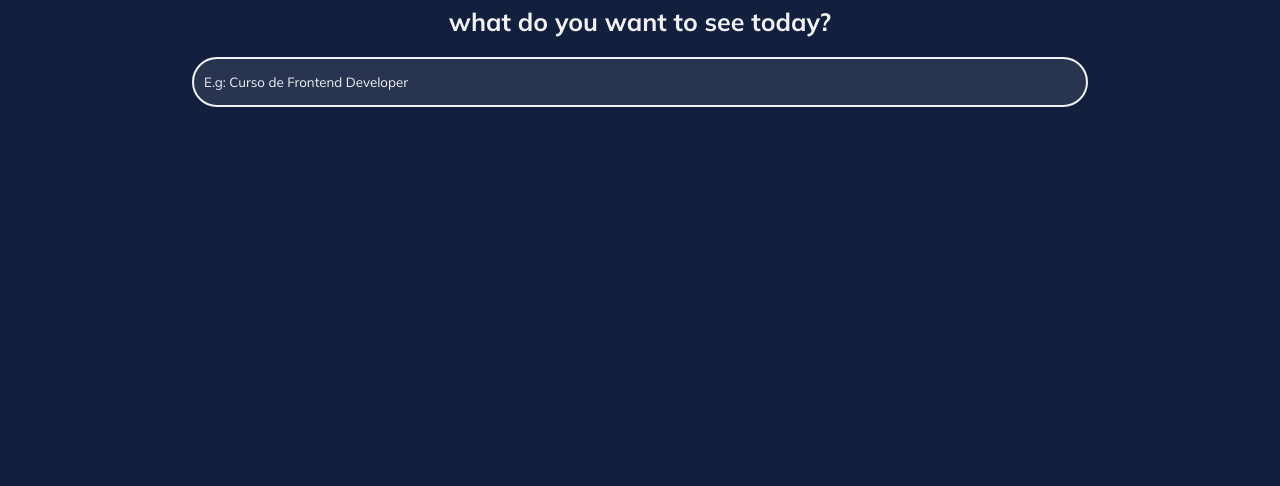
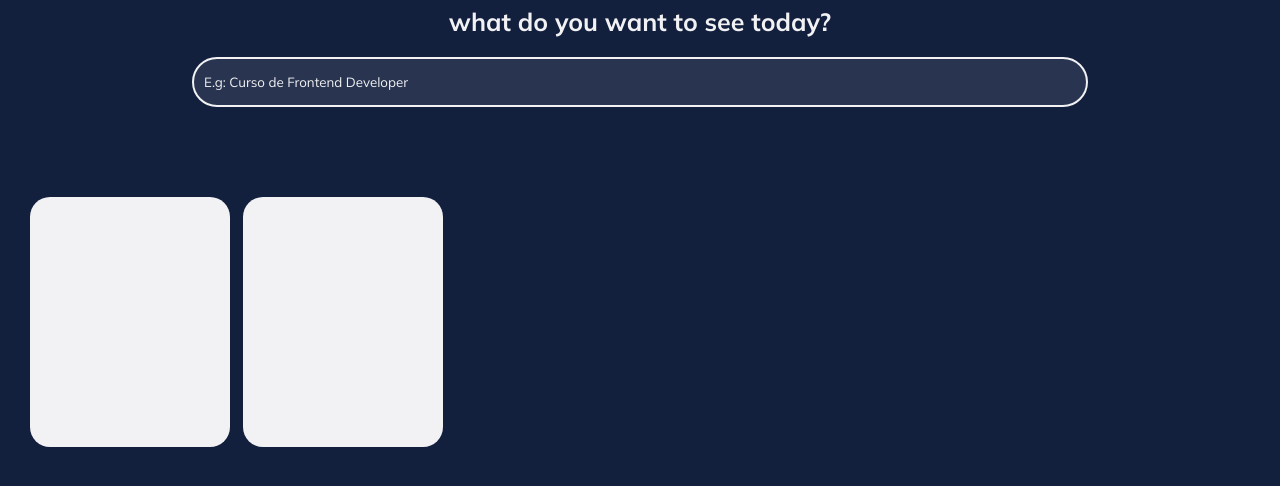
Before and after one commit to adonyssantos/platzi-video, a plain HTML site: page index.html in a window 1280 px wide. Shown: the part 94-580 px from the top of the page. Drawn offline with Linux system fonts and the light colour scheme.

Commit message:
feat: Add carousel component

```diff
--- a/index.html
+++ b/index.html
@@ -33,6 +33,16 @@
 				<input class="input" id="search" type="text" placeholder="E.g: Curso de Frontend Developer">
 			</label>
 		</section>
+		<section class="carousel">
+			<div class="carousel__container">
+				<div class="carousel__item">
+
+				</div>
+				<div class="carousel__item">
+
+				</div>
+			</div>
+		</section>
 	</main>
 	<!-- <footer>
 		<a href="#">Conctact</a>
--- /dev/null
+++ b/styles/components/carousel.css
@@ -0,0 +1,40 @@
+/* Carousel */
+.carousel {
+  position: relative;
+  width: 100vw;
+  overflow: scroll;
+  padding: 0 30px;
+}
+
+.carousel__container {
+  display: inline-block;
+  white-space: nowrap;
+  margin: 70px 0;
+  padding-bottom: 10px;
+}
+
+.carousel__item {
+  background: #f2f2f4;
+  display: inline-block;
+  width: 200px;
+  height: 250px;
+  border-radius: 20px;
+  overflow: hidden;
+  margin-right: 10px;
+  cursor: pointer;
+  transform-origin: center left;
+  transition: 450ms all;
+}
+
+.carousel__item:hover ~ .carousel__item {
+  transform: translate3d(100px, 0, 0);
+}
+
+.carousel__container:hover .carousel__item {
+  opacity: 0.3;
+}
+
+.carousel__container:hover .carousel__item:hover {
+  transform: scale(1.5);
+  opacity: 1;
+}
--- a/styles/components/index.css
+++ b/styles/components/index.css
@@ -1,2 +1,3 @@
 @import "./header.css";
 @import "./search.css";
+@import "./carousel.css";
```
